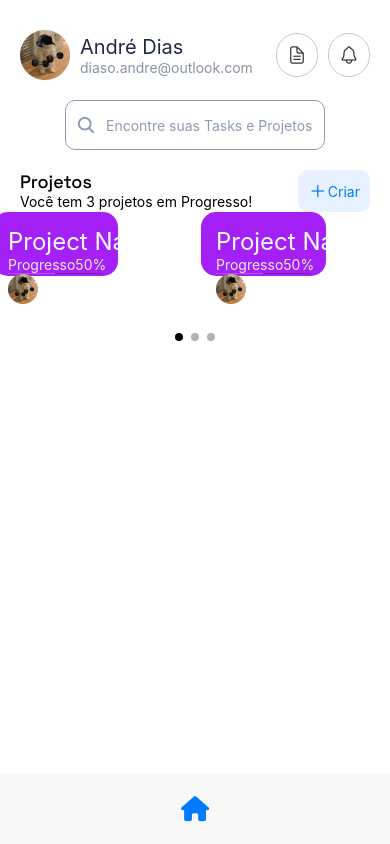
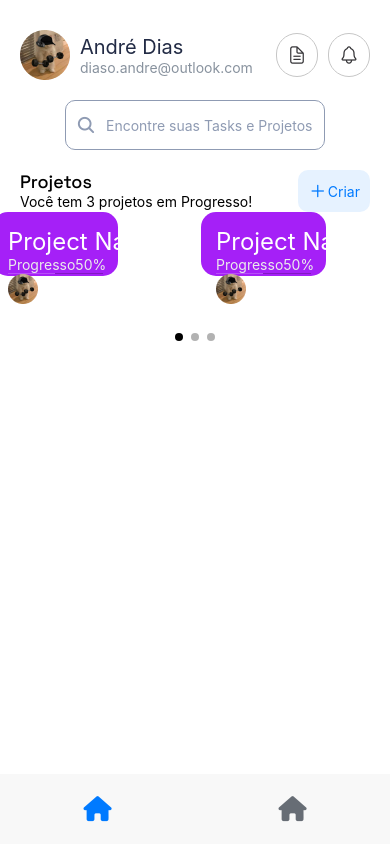
Before and after one commit to https-dre/mindful-nest-app, a React Native app: screen /BottomTab in a window 390 px wide. Built offline with nearby package versions, Linux system fonts and the light colour scheme.

Commit message:
adiciona nova tela na navegação

```diff
--- a/BottomTabRouter.js
+++ b/BottomTabRouter.js
@@ -3,7 +3,8 @@ import { createBottomTabNavigator } from "@react-navigation/bottom-tabs";
 import { StyleSheet } from "react-native";
 import Icon from 'react-native-vector-icons/FontAwesome6';
 
-import { Home } from "./screens/Home"
+import { Home } from "./screens/Home";
+import { Planner } from "./screens/Planner";
 
 const Tab = createBottomTabNavigator();
 
@@ -16,6 +17,22 @@ export function BottomTabRouter() {
                 iconName = 'house';
             } else if (route.name === 'Comunidade') {
                 iconName = 'users'; // Altere para o ícone desejado para Comunidade
+            }
+
+            switch(route.name) {
+                case "Home":
+                    iconName = 'house'
+                    break
+                case "Comunidade":
+                    iconName = "users"
+                    break
+                case "Planner":
+                    iconName = "house"
+                    break
+                default:
+                    iconName="house"
+                    break
+
             }
 
             // Retorna o ícone com a cor amarela se a aba estiver ativa
@@ -34,6 +51,7 @@ export function BottomTabRouter() {
             screenOptions={tabNavigatorScreenOptions}
         >
           <Tab.Screen name="Home" component={Home} />
+          <Tab.Screen name="Planner" component={Planner} />
         </Tab.Navigator>
     );
 }
```
